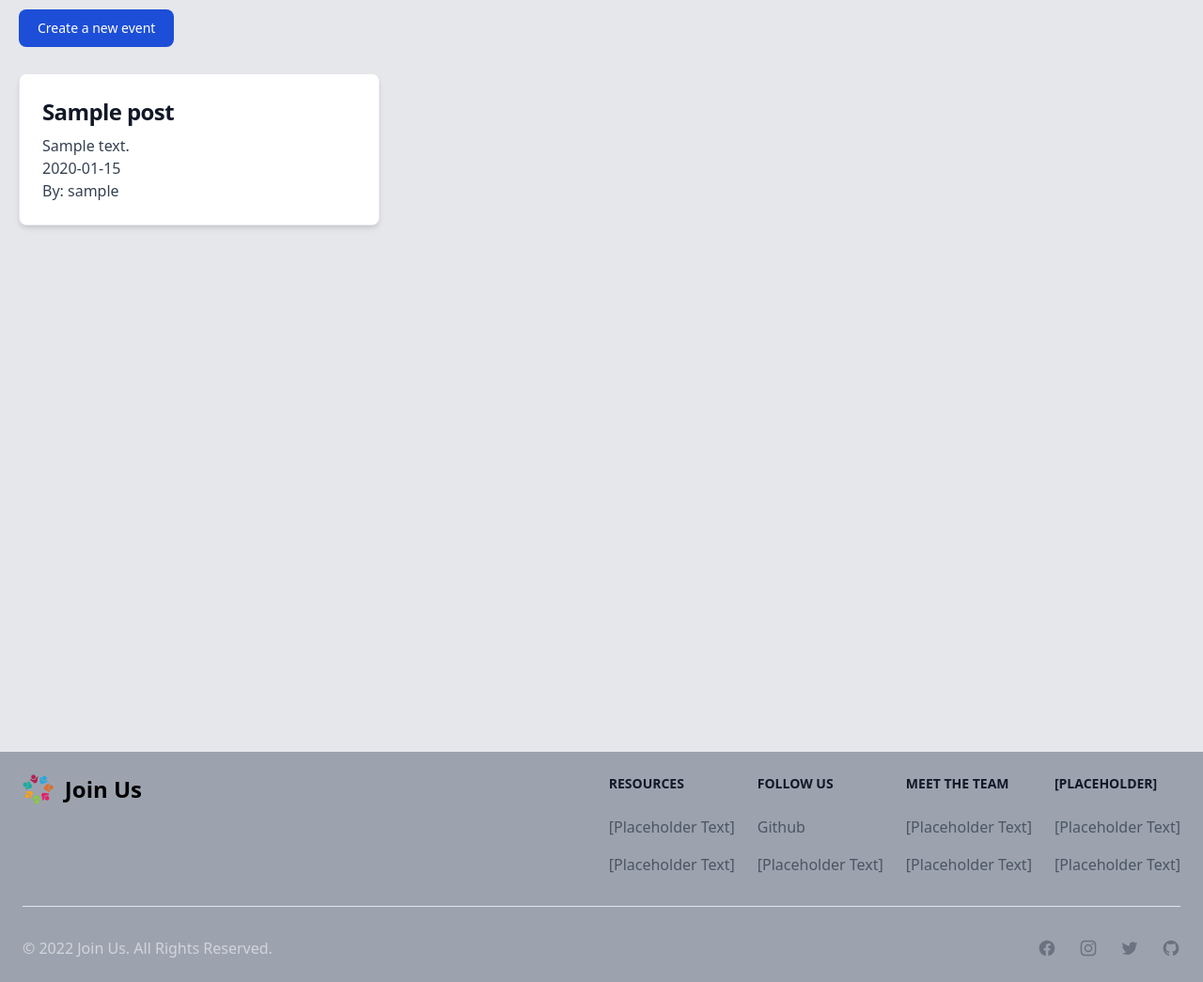
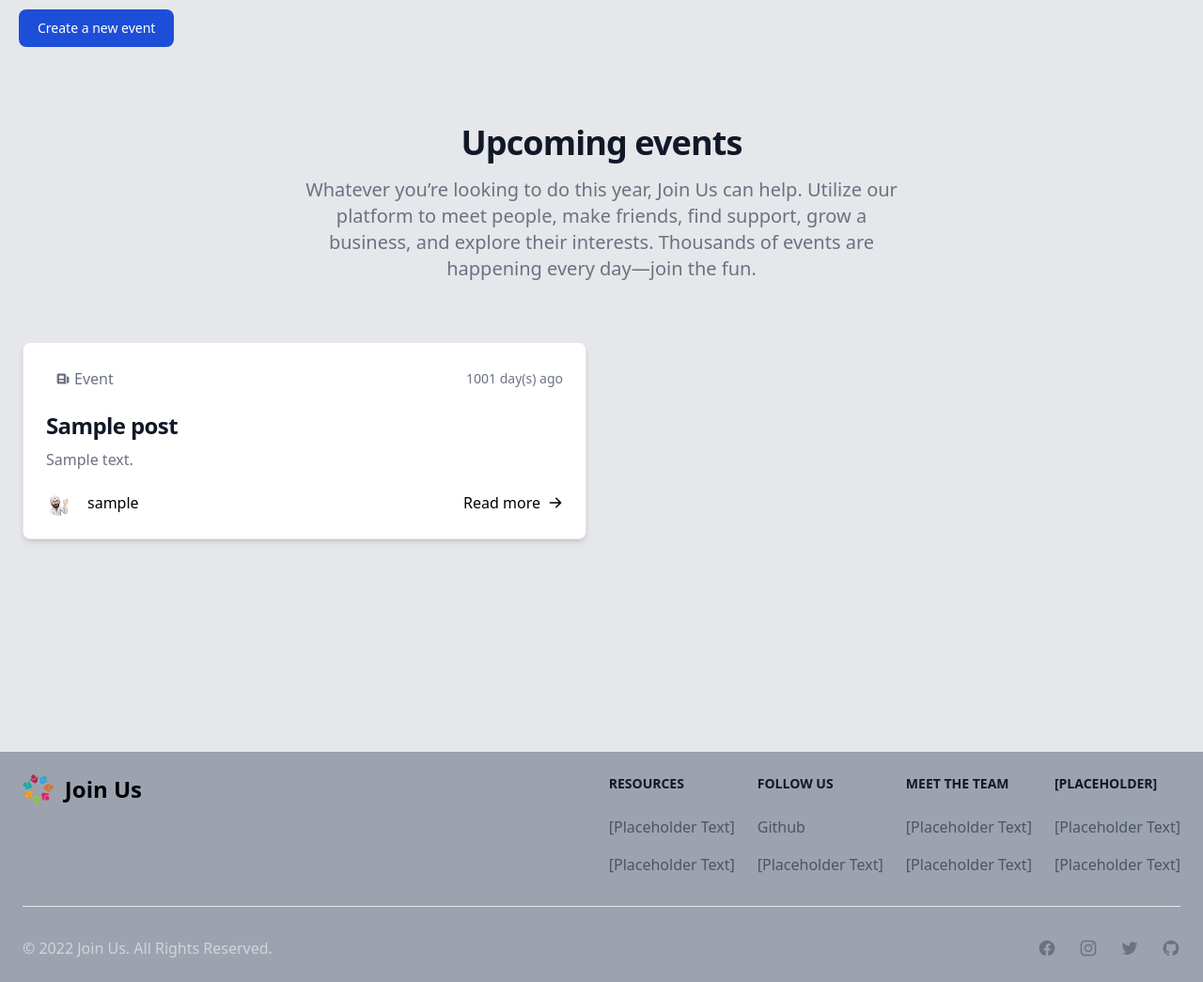
Before and after one commit to nab-man/Join-Us, a Node server app: page /dashboard in a window 1280 px wide. Shown: the part 80-1125 px from the top of the page at 94% size. Run offline with Node 20, Linux system fonts and the light colour scheme; tables that the repository leaves empty hold one stand-in row (values such as "Sample post"); some libraries are stand-ins or nearby versions.

Commit message:
dashboard styling done

```diff
--- a/controllers/home-routes.js
+++ b/controllers/home-routes.js
@@ -1,8 +1,9 @@
 const router = require('express').Router();
+const moment = require('moment');
 const { Post, Comment, User } = require("../models/index.js")
 
 router.get("/", (req, res) => {
-  res.render('homepage')
+  res.redirect('/dashboard')
 })
 
 //get all posts for dashboard
@@ -17,11 +18,21 @@ router.get("/dashboard", async (req, res) => {
         }
       ],
     })
-    console.log(postsData)
-    console.log(postsData[0].dataValues.comments)
-    const posts = postsData.map((post) =>
+    // console.log(postsData)
+    // console.log(postsData[0].dataValues.comments)
+    let posts = postsData.map((post) =>
       post.get({ raw: true })
     );
+    console.log("this is the date created ", posts[0].date_created);
+    posts = posts.map((post) =>{
+    console.log(post.date_created);
+    let a = moment(post.date_created);
+    let b = moment();
+    post["dayselapsed"] = Math.abs(a.diff(b, 'days'));
+    return post;
+    }
+    );
+    console.log(posts);
     console.log(posts[0].comments)
 
     res.render('dashboard', {
--- a/package.json
+++ b/package.json
@@ -19,6 +19,7 @@
     "express-handlebars": "^6.0.6",
     "express-session": "^1.17.0",
     "handlebars": "^4.7.3",
+    "moment": "^2.29.4",
     "mysql2": "^2.1.0",
     "sequelize": "^5.22.5"
   },
--- a/public/stylesheets/style.css
+++ b/public/stylesheets/style.css
@@ -6,3 +6,7 @@
   margin: 100px;
   padding: 100px;
 }
+
+.datepicker{
+     top:240px !important;
+}
--- a/views/dashboard.handlebars
+++ b/views/dashboard.handlebars
@@ -6,24 +6,48 @@
 {{/if}}
 
 
-<div class="px-5 py-2.5">
-  {{#each posts}}
-    <a
-      href="/post/{{post_id}}"
-      class="block p-6 max-w-sm bg-white rounded-lg border border-gray-200 shadow-md hover:bg-gray-100 dark:bg-gray-800 dark:border-gray-700 dark:hover:bg-gray-700"
-    >
-      <h5
-        class="mb-2 text-2xl font-bold tracking-tight text-gray-900 dark:text-white"
-      >{{title}}</h5>
-      <p class="font-normal text-gray-700 dark:text-gray-400">{{contents}}</p>
-      <p
-        class="font-normal text-gray-700 dark:text-gray-400"
-      >{{date_created}}</p>
-      <p class="font-normal text-gray-700 dark:text-gray-400">By:
-        {{user.dataValues.user_name}}</p>
 
-    </a>
+<section class="bg-gray-200 dark:bg-gray-600">
+  <div class="py-8 px-4 mx-auto max-w-screen-xl lg:py-16 lg:px-6">
+      <div class="mx-auto max-w-screen-sm text-center lg:mb-16 mb-8">
+          <h2 class="mb-4 text-3xl lg:text-4xl tracking-tight font-extrabold text-gray-900 dark:text-gray-200">Upcoming events</h2>
+          <p class="font-md text-gray-500 sm:text-xl dark:text-gray-400">Whatever you’re looking to do this year, Join Us can help. Utilize our platform to meet people, make friends, find support, grow a business, and explore their interests. Thousands of events are happening every day—join the fun.
 
-  {{/each}}
+</p>
+      </div>
+      <div class="grid gap-8 lg:grid-cols-2">
+
+ {{#each posts}}
+<article class="p-6 bg-white rounded-lg border border-gray-200 shadow-md dark:bg-gray-800 dark:border-gray-700">
+              <div class="flex justify-between items-center mb-5 text-gray-500">
+                  <span class="bg-primary-100 text-primary-800 text-s font-medium inline-flex items-center px-2.5 py-0.5 rounded dark:bg-primary-200 dark:text-primary-800">
+                      <svg class="mr-1 w-4 h-4" fill="currentColor" viewBox="0 0 20 20" xmlns="http://www.w3.org/2000/svg"><path fill-rule="evenodd" d="M2 5a2 2 0 012-2h8a2 2 0 012 2v10a2 2 0 002 2H4a2 2 0 01-2-2V5zm3 1h6v4H5V6zm6 6H5v2h6v-2z" clip-rule="evenodd"></path><path d="M15 7h1a2 2 0 012 2v5.5a1.5 1.5 0 01-3 0V7z"></path></svg>
+                      Event
+                  </span>
+
+                  <span class="text-sm">{{dayselapsed}} day(s) ago</span>
+
+              </div>
+              <h2 class="mb-2 text-2xl font-bold tracking-tight text-gray-900 dark:text-gray-200"><a href="/post/{{post_id}}">{{title}}</a></h2>
+              <p class="mb-5 font-light text-gray-500 dark:text-gray-400">{{contents}}</p>
+              <div class="flex justify-between items-center">
+                  <div class="flex items-center space-x-4">
+                      <img class="w-7 h-7 rounded-full" src="/images/test-avatar.png" alt="Bonnie Green avatar" />
+                      <span class="font-medium dark:text-white">
+                          {{user.dataValues.user_name}}
+                      </span>
+                  </div>
+                  <a href="/post/{{post_id}}" class="inline-flex items-center font-medium text-primary-600 dark:text-blue-500 hover:underline">
+                      Read more
+                      <svg class="ml-2 w-4 h-4" fill="currentColor" viewBox="0 0 20 20" xmlns="http://www.w3.org/2000/svg"><path fill-rule="evenodd" d="M10.293 3.293a1 1 0 011.414 0l6 6a1 1 0 010 1.414l-6 6a1 1 0 01-1.414-1.414L14.586 11H3a1 1 0 110-2h11.586l-4.293-4.293a1 1 0 010-1.414z" clip-rule="evenodd"></path></svg>
+                  </a>
+              </div>
+          </article>
+ {{/each}}
+
+      </div>
+  </div>
+</section>
+
 </div>
 </div>
--- a/views/login.handlebars
+++ b/views/login.handlebars
@@ -11,8 +11,8 @@
               </h1>
               <form class="space-y-4 md:space-y-6" action="#">
                   <div>
-                      <label for="email" class="block mb-2 text-md font-medium text-gray-900 dark:text-white">Your Username</label>
-                      <input type="email" name="email" id="email" class="bg-gray-50 border border-gray-300 text-gray-900 sm:text-sm rounded-lg focus:ring-primary-600 focus:border-primary-600 block w-full p-2.5 dark:bg-gray-700 dark:border-gray-600 dark:placeholder-gray-400 dark:text-white dark:focus:ring-blue-500 dark:focus:border-blue-500" placeholder="singhbawan" required="">
+                      <label for="username" class="block mb-2 text-md font-medium text-gray-900 dark:text-white">Your Username</label>
+                      <input type="text" name="username" id="username" class="bg-gray-50 border border-gray-300 text-gray-900 sm:text-sm rounded-lg focus:ring-primary-600 focus:border-primary-600 block w-full p-2.5 dark:bg-gray-700 dark:border-gray-600 dark:placeholder-gray-400 dark:text-white dark:focus:ring-blue-500 dark:focus:border-blue-500" placeholder="singhbawan" required="">
                   </div>
                   <div>
                       <label for="password" class="block mb-2 text-md font-medium text-gray-900 dark:text-white">Password</label>
@@ -21,7 +21,7 @@
                   <div class="flex items-center justify-between">
                       <div class="flex items-start">
                           <div class="flex items-center h-5">
-                            <input id="remember" aria-describedby="remember" type="checkbox" class="w-4 h-4 border border-gray-300 rounded bg-gray-50 focus:ring-3 focus:ring-primary-300 dark:bg-gray-700 dark:border-gray-600 dark:focus:ring-primary-600 dark:ring-offset-gray-800" required="">
+                            <input id="remember" aria-describedby="remember" type="checkbox" class="w-4 h-4 border border-gray-300 rounded bg-gray-50 focus:ring-3 focus:ring-primary-300 dark:bg-gray-700 dark:border-gray-600 dark:focus:ring-primary-600 dark:ring-offset-gray-800" >
                           </div>
                           <div class="ml-3 text-sm">
                             <label for="remember" class="text-gray-500 dark:text-gray-300">Remember me</label>
--- /dev/null
+++ b/views/partials/comment-form.handlebars
@@ -0,0 +1,12 @@
+    <form class="mb-6">
+        <div class="py-2 px-4 mb-4 bg-white rounded-lg rounded-t-lg border border-gray-200 dark:bg-gray-800 dark:border-gray-700">
+            <label for="comment" class="sr-only">Your comment</label>
+            <textarea id="comment" rows="6"
+                class="px-0 w-full text-sm text-gray-900 border-0 focus:ring-0 focus:outline-none dark:text-white dark:placeholder-gray-400 dark:bg-gray-800"
+                placeholder="Write a comment..." required></textarea>
+        </div>
+        <button type="submit"
+            class="inline-flex items-center py-2.5 px-4 text-xs font-medium text-center text-white bg-blue-700 rounded-lg focus:ring-4 focus:ring-blue-200 dark:focus:ring-blue-900 hover:bg-blue-800">
+            Post comment
+        </button>
+    </form>
--- a/views/partials/event-form.handlebars
+++ b/views/partials/event-form.handlebars
@@ -80,6 +80,7 @@
         rows="4"
         class="block p-2.5 w-full text-sm text-gray-900 bg-gray-50 rounded-lg border border-gray-300 focus:ring-blue-500 focus:border-blue-500 dark:bg-gray-700 dark:border-gray-600 dark:placeholder-gray-400 dark:text-white dark:focus:ring-blue-500 dark:focus:border-blue-500"
         placeholder="Write event description..."
+        required=""
       ></textarea>
     </div>
     <div class="relative mb-6">
@@ -106,6 +107,7 @@
           datepicker-buttons=""
           type="text"
           class="bg-gray-50 border border-gray-300 text-gray-900 sm:text-sm rounded-lg focus:ring-blue-500 focus:border-blue-500 block w-full pl-10 p-2.5 dark:bg-gray-700 dark:border-gray-600 dark:placeholder-gray-400 dark:text-white dark:focus:ring-blue-500 dark:focus:border-blue-500 datepicker-input"
+          required=""
           placeholder="Select date"
         />
 
@@ -120,8 +122,8 @@
           type="search"
           id="guests"
           class="block p-2.5 w-full text-sm text-gray-900 bg-gray-50 rounded-lg border border-gray-300 focus:ring-blue-500 focus:border-blue-500 dark:bg-gray-700 dark:border-gray-600 dark:placeholder-gray-400 dark:text-white dark:focus:ring-blue-500 dark:focus:border-blue-500"
-          placeholder="Add guest email"
-          required=""
+          placeholder="Add guest username"
+
         />
         <button
           type="button"
--- a/views/partials/post-info.handlebars
+++ b/views/partials/post-info.handlebars
@@ -1,15 +1,83 @@
 
-<div class="bg-white rounded-lg border shadow-md dark:bg-gray-800 dark:border-gray-700 post-outline" >
+<div class="bg-white rounded-lg border shadow-md dark:bg-gray-800 dark:border-gray-200 post-outline" >
                <h5 class="mb-2 text-2xl font-bold tracking-tight text-gray-900 dark:text-white">{{title}}</h5>
                 <p class="font-normal text-gray-700 dark:text-gray-400">{{contents}}</p>
                 <p class="font-normal text-gray-700 dark:text-gray-400">{{date_created}}</p>
                 <p class="font-normal text-gray-700 dark:text-gray-400">By: {{user.dataValues.user_name}}</p>
                 <br>
                 <br>
-                <h5 class="mb-2 text-2xl font-bold tracking-tight text-gray-900 dark:text-white">Comments</h5>
-                {{#each comments}}
-                    <p class="font-normal text-gray-700 dark:text-gray-400">{{dataValues.content}}</p>
-                    <p class="font-normal text-gray-700 dark:text-gray-400">By: {{dataValues.user.dataValues.user_name}}</p>
-                {{/each}}
+
+
+<section class="bg-white dark:bg-gray-900 py-8 lg:py-16">
+  <div class="max-w-2xl mx-auto px-4">
+      <div class="flex justify-between items-center mb-6">
+        <h2 class="text-lg lg:text-2xl font-bold text-gray-900 dark:text-white">Discussion ()</h2>
+    </div>
+
+{{#if true}}  {{! change this to logged in from true after testing }}
+{{> comment-form}}
+{{/if}}
+
+
+{{#each comments}}
+<article class="p-6 mb-6 text-base bg-white rounded-lg dark:bg-gray-900">
+        <footer class="flex justify-between items-center mb-2">
+            <div class="flex items-center">
+                <p class="inline-flex items-center mr-3 text-sm text-gray-900 dark:text-white"><img
+                        class="mr-2 w-6 h-6 rounded-full"
+                        src="https://flowbite.com/docs/images/people/profile-picture-2.jpg"
+                        alt="{{dataValues.user.dataValues.user_name}}">{{dataValues.user.dataValues.user_name}}</p>
+                <p class="text-sm text-gray-600 dark:text-gray-400"><time pubdate datetime="2022-02-08"
+                        title="February 8th, 2022">Feb. 8, 2022</time></p>
+            </div>
+            <button id="dropdownComment1Button" data-dropdown-toggle="dropdownComment1"
+                class="inline-flex items-center p-2 text-sm font-medium text-center text-gray-400 bg-white rounded-lg hover:bg-gray-100 focus:ring-4 focus:outline-none focus:ring-gray-50 dark:bg-gray-900 dark:hover:bg-gray-700 dark:focus:ring-gray-600"
+                type="button">
+                <svg class="w-5 h-5" aria-hidden="true" fill="currentColor" viewBox="0 0 20 20"
+                    xmlns="http://www.w3.org/2000/svg">
+                    <path
+                        d="M6 10a2 2 0 11-4 0 2 2 0 014 0zM12 10a2 2 0 11-4 0 2 2 0 014 0zM16 12a2 2 0 100-4 2 2 0 000 4z">
+                    </path>
+                </svg>
+                <span class="sr-only">Comment settings</span>
+            </button>
+            <!-- Dropdown menu -->
+            <div id="dropdownComment1"
+                class="hidden z-10 w-36 bg-white rounded divide-y divide-gray-100 shadow dark:bg-gray-700 dark:divide-gray-600">
+                <ul class="py-1 text-sm text-gray-700 dark:text-gray-200"
+                    aria-labelledby="dropdownMenuIconHorizontalButton">
+                    <li>
+                        <a href="#"
+                            class="block py-2 px-4 hover:bg-gray-100 dark:hover:bg-gray-600 dark:hover:text-white">Edit</a>
+                    </li>
+                    <li>
+                        <a href="#"
+                            class="block py-2 px-4 hover:bg-gray-100 dark:hover:bg-gray-600 dark:hover:text-white">Remove</a>
+                    </li>
+                    <li>
+                        <a href="#"
+                            class="block py-2 px-4 hover:bg-gray-100 dark:hover:bg-gray-600 dark:hover:text-white">Report</a>
+                    </li>
+                </ul>
+            </div>
+        </footer>
+        <p class="text-gray-500 dark:text-gray-400">{{dataValues.content}}</p>
+        <div class="flex items-center mt-4 space-x-4">
+            <button type="button"
+                class="flex items-center text-sm text-gray-500 hover:underline dark:text-gray-400">
+                <svg aria-hidden="true" class="mr-1 w-4 h-4" fill="none" stroke="currentColor" viewBox="0 0 24 24" xmlns="http://www.w3.org/2000/svg"><path stroke-linecap="round" stroke-linejoin="round" stroke-width="2" d="M8 12h.01M12 12h.01M16 12h.01M21 12c0 4.418-4.03 8-9 8a9.863 9.863 0 01-4.255-.949L3 20l1.395-3.72C3.512 15.042 3 13.574 3 12c0-4.418 4.03-8 9-8s9 3.582 9 8z"></path></svg>
+                Reply
+            </button>
+        </div>
+    </article>
+    {{/each}}
+
+  </div>
+</section>
+
+
+
+
+
 
 </div>
--- a/views/signup.handlebars
+++ b/views/signup.handlebars
@@ -1,4 +1,4 @@
-<section class="bg-gray-50 dark:bg-gray-900">
+<section class="bg-gray-200 dark:bg-gray-600">
   <div class="flex flex-col items-center justify-center px-6 py-8 mx-auto md:h-screen lg:py-0">
       <a href="#" class="flex items-center mb-6 text-2xl font-semibold text-gray-900 dark:text-white">
           <img class="w-8 h-8 mr-2" src="/images/logo.png" alt="logo">
```
Also changed, not shown: seeds/comment-seeds.js (+24 -0 lines), views/partials/comments-render.handlebars (added), views/partials/comments.handlebars (added), 1 other file.
